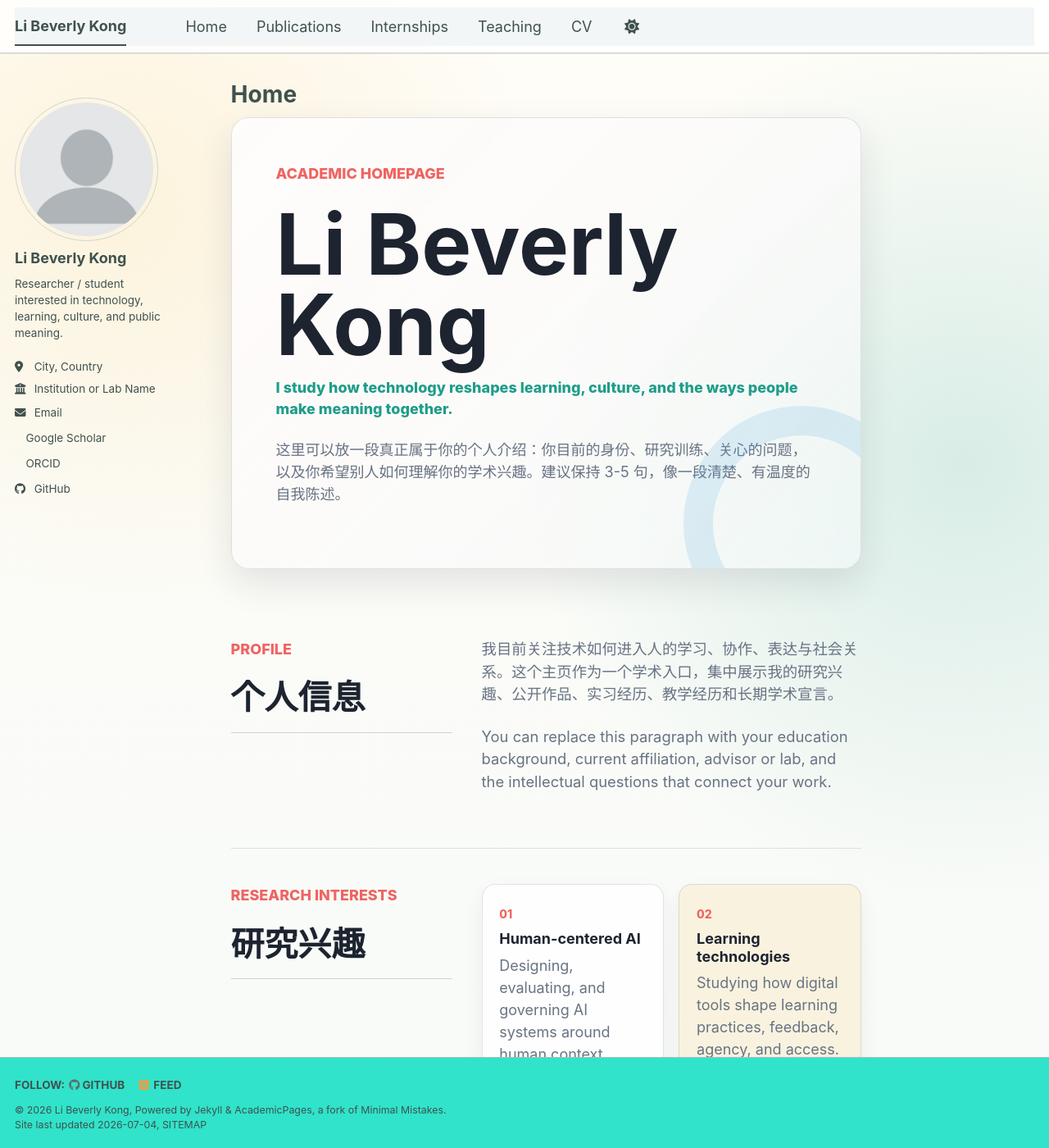
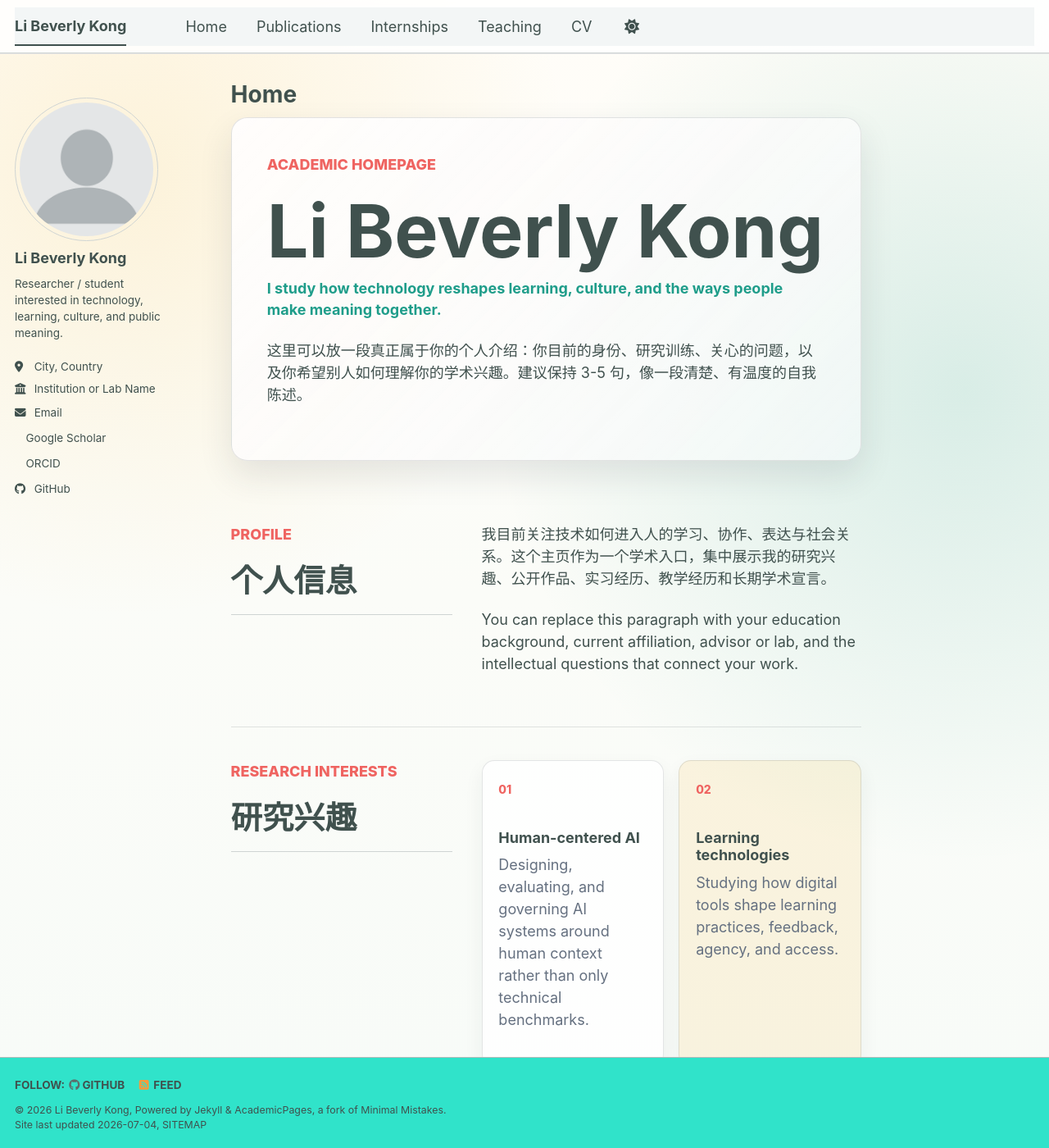
Before and after one commit to Li-Beverly-Kong/Li-Beverly-Kong.github.io, a Jekyll site: the page built from _pages/about.md, in a window 1280 px wide and 1400 px high. Shown: the whole window at 82% size. Built offline with Jekyll 4.4.1, drawn with Linux system fonts in a browser that asks for light colours; a style sheet for code colours, icons or effects is not loaded; some of the changed text lies outside the part shown.

Commit message:
Replace site with fresh Academic Pages customization

```diff
--- a/_includes/head/custom.html
+++ b/_includes/head/custom.html
@@ -21,227 +21,159 @@
 
 <style>
   :root {
-    --lbk-ink: #1d2430;
-    --lbk-muted: #687383;
-    --lbk-line: rgba(29, 36, 48, 0.12);
-    --lbk-coral: #ef6461;
-    --lbk-teal: #1f9d8a;
-    --lbk-yellow: #f6c85f;
-    --lbk-lavender: #8d7ff9;
-    --lbk-sky: #4f9fd9;
-    --lbk-card: rgba(255, 255, 255, 0.78);
-    --lbk-shadow: 0 18px 44px rgba(29, 36, 48, 0.11);
+    --accent-coral: #ef6461;
+    --accent-teal: #1f9d8a;
+    --accent-yellow: #f6c85f;
+    --accent-sky: #4f9fd9;
+    --soft-line: rgba(35, 43, 55, 0.12);
+    --soft-shadow: 0 18px 42px rgba(35, 43, 55, 0.11);
   }
 
   body {
     background:
-      radial-gradient(circle at 12% 8%, rgba(246, 200, 95, 0.18), transparent 28rem),
-      radial-gradient(circle at 92% 18%, rgba(31, 157, 138, 0.16), transparent 30rem),
-      linear-gradient(180deg, #fffdf8 0%, #f6faf8 55%, #fbfbff 100%);
+      radial-gradient(circle at 12% 8%, rgba(246, 200, 95, 0.2), transparent 30rem),
+      radial-gradient(circle at 92% 18%, rgba(31, 157, 138, 0.16), transparent 32rem),
+      linear-gradient(180deg, #fffdf8 0%, #f7fbf8 55%, #fbfbff 100%);
   }
 
   .masthead {
-    background: rgba(255, 255, 255, 0.78);
-    border-bottom: 1px solid var(--lbk-line);
-    backdrop-filter: blur(16px);
+    background: rgba(255, 255, 255, 0.86);
+    border-bottom: 1px solid var(--soft-line);
+    backdrop-filter: blur(14px);
   }
 
-  .page__content h1,
-  .page__content h2,
-  .page__content h3 {
+  .home-hero,
+  .page-hero {
+    margin-bottom: 2rem;
+    padding: 2.4rem;
+    border: 1px solid var(--soft-line);
+    border-radius: 1.1rem;
+    background:
+      linear-gradient(135deg, rgba(255, 255, 255, 0.93), rgba(255, 255, 255, 0.72)),
+      linear-gradient(135deg, rgba(239, 100, 97, 0.15), rgba(31, 157, 138, 0.13));
+    box-shadow: var(--soft-shadow);
+  }
+
+  .home-hero h1,
+  .page-hero h1 {
+    margin: 0 0 0.75rem;
+    font-size: clamp(2.6rem, 7vw, 5.4rem);
+    line-height: 0.98;
     letter-spacing: 0;
   }
 
-  .lbk-hero {
-    position: relative;
-    margin-bottom: 2.25rem;
-    padding: 3rem;
-    overflow: hidden;
-    border: 1px solid var(--lbk-line);
-    border-radius: 1.2rem;
-    background:
-      linear-gradient(135deg, rgba(255, 255, 255, 0.92), rgba(255, 255, 255, 0.66)),
-      linear-gradient(135deg, rgba(239, 100, 97, 0.16), rgba(31, 157, 138, 0.12));
-    box-shadow: var(--lbk-shadow);
-  }
-
-  .lbk-hero::after {
-    content: "";
-    position: absolute;
-    right: -4rem;
-    bottom: -5rem;
-    width: 16rem;
-    height: 16rem;
-    border: 2rem solid rgba(79, 159, 217, 0.16);
-    border-radius: 999px;
-  }
-
-  .lbk-kicker {
+  .eyebrow {
     margin: 0 0 0.65rem;
-    color: var(--lbk-coral);
+    color: var(--accent-coral);
     font-size: 0.76rem;
     font-weight: 800;
     letter-spacing: 0;
     text-transform: uppercase;
   }
 
-  .lbk-hero h1 {
-    max-width: 14ch;
-    margin: 0 0 0.85rem;
-    color: var(--lbk-ink);
-    font-size: clamp(3rem, 8vw, 5.7rem);
-    line-height: 0.96;
-  }
-
-  .lbk-lede {
-    max-width: 760px;
-    margin-bottom: 1rem;
-    color: var(--lbk-teal);
-    font-size: clamp(1.25rem, 2.2vw, 1.7rem);
-    font-weight: 760;
+  .hero-lede {
+    color: var(--accent-teal);
+    font-size: clamp(1.2rem, 2.1vw, 1.65rem);
+    font-weight: 750;
     line-height: 1.42;
   }
 
-  .lbk-intro {
-    max-width: 760px;
-    color: var(--lbk-muted);
-    font-size: 1.04rem;
-  }
-
-  .lbk-section {
+  .home-section {
     display: grid;
     grid-template-columns: minmax(10rem, 15rem) minmax(0, 1fr);
     gap: 2rem;
-    padding: 2.4rem 0;
-    border-bottom: 1px solid var(--lbk-line);
+    padding: 2.2rem 0;
+    border-bottom: 1px solid var(--soft-line);
   }
 
-  .lbk-section h2 {
+  .home-section h2 {
     margin-top: 0;
-    color: var(--lbk-ink);
-    font-size: clamp(1.75rem, 3.2vw, 2.7rem);
+    font-size: clamp(1.65rem, 3vw, 2.5rem);
     line-height: 1.08;
   }
 
-  .lbk-prose {
-    color: var(--lbk-muted);
-    font-size: 1.02rem;
-  }
-
-  .lbk-interest-grid,
-  .lbk-link-grid,
-  .lbk-route-grid,
-  .lbk-card-list {
+  .interest-grid,
+  .link-grid,
+  .card-list {
     display: grid;
     grid-template-columns: repeat(2, minmax(0, 1fr));
     gap: 1rem;
   }
 
-  .lbk-interest-grid article,
-  .lbk-link-grid a,
-  .lbk-route-grid a,
-  .lbk-card-list article,
-  .lbk-empty,
-  .lbk-cv-list section {
-    padding: 1.15rem;
-    border: 1px solid var(--lbk-line);
-    border-radius: 0.9rem;
-    background: var(--lbk-card);
-    box-shadow: 0 10px 26px rgba(29, 36, 48, 0.06);
+  .interest-grid article,
+  .link-grid a,
+  .card-list article,
+  .empty-state,
+  .cv-list section {
+    padding: 1.1rem;
+    border: 1px solid var(--soft-line);
+    border-radius: 0.85rem;
+    background: rgba(255, 255, 255, 0.78);
+    box-shadow: 0 10px 24px rgba(35, 43, 55, 0.06);
   }
 
-  .lbk-interest-grid article:nth-child(2),
-  .lbk-link-grid a:nth-child(2n),
-  .lbk-route-grid a:nth-child(3) {
-    background: rgba(246, 200, 95, 0.16);
+  .interest-grid article:nth-child(2),
+  .link-grid a:nth-child(2n) {
+    background: rgba(246, 200, 95, 0.17);
   }
 
-  .lbk-interest-grid article:nth-child(3),
-  .lbk-route-grid a:nth-child(2) {
-    background: rgba(141, 127, 249, 0.13);
+  .interest-grid article:nth-child(3) {
+    background: rgba(79, 159, 217, 0.14);
   }
 
-  .lbk-interest-grid span,
-  .lbk-card-list span,
-  .lbk-route-grid span {
-    color: var(--lbk-coral);
+  .interest-grid span,
+  .card-list span {
+    color: var(--accent-coral);
     font-size: 0.78rem;
     font-weight: 850;
     text-transform: uppercase;
   }
 
-  .lbk-interest-grid h3,
-  .lbk-card-list h2 {
-    margin: 0.4rem 0 0.45rem;
-    color: var(--lbk-ink);
+  .link-grid a {
+    display: grid;
+    gap: 0.25rem;
+    text-decoration: none;
+    transition: transform 170ms ease, box-shadow 170ms ease, border-color 170ms ease;
   }
 
-  .lbk-interest-grid p,
-  .lbk-link-grid span,
-  .lbk-card-list p,
-  .lbk-note,
-  .lbk-empty p,
-  .lbk-cv-list p {
-    color: var(--lbk-muted);
+  .link-grid a:hover {
+    transform: translateY(-3px);
+    border-color: rgba(31, 157, 138, 0.55);
+    box-shadow: var(--soft-shadow);
   }
 
-  .lbk-link-grid a,
-  .lbk-route-grid a {
-    display: grid;
-    gap: 0.25rem;
-    color: var(--lbk-ink);
-    text-decoration: none;
-    transition: transform 170ms ease, border-color 170ms ease, box-shadow 170ms ease;
+  .link-grid span,
+  .interest-grid p,
+  .card-list p,
+  .empty-state p,
+  .cv-list p {
+    color: #657080;
   }
 
-  .lbk-link-grid a:hover,
-  .lbk-route-grid a:hover {
-    transform: translateY(-3px);
-    border-color: rgba(31, 157, 138, 0.55);
-    box-shadow: var(--lbk-shadow);
+  .statement-section p {
+    font-size: clamp(1.05rem, 1.8vw, 1.28rem);
+    line-height: 1.7;
   }
 
-  .lbk-statement .lbk-prose {
-    font-size: clamp(1.08rem, 2vw, 1.35rem);
-    line-height: 1.68;
-  }
-
-  .lbk-page-hero {
-    margin-bottom: 1.75rem;
-    padding: 2rem;
-    border: 1px solid var(--lbk-line);
-    border-radius: 1rem;
-    background: linear-gradient(135deg, rgba(31, 157, 138, 0.14), rgba(239, 100, 97, 0.12));
-  }
-
-  .lbk-page-hero h1 {
-    margin-bottom: 0.75rem;
-    font-size: clamp(2.3rem, 5vw, 4rem);
-  }
-
-  .lbk-empty {
-    margin-top: 1rem;
-  }
-
-  .lbk-cv-list {
+  .cv-list {
     display: grid;
     gap: 1rem;
   }
 
   @media (max-width: 760px) {
-    .lbk-hero {
-      padding: 2rem;
+    .home-hero,
+    .page-hero {
+      padding: 1.6rem;
     }
 
-    .lbk-section {
+    .home-section {
       grid-template-columns: 1fr;
       gap: 0.75rem;
     }
 
-    .lbk-interest-grid,
-    .lbk-link-grid,
-    .lbk-route-grid,
-    .lbk-card-list {
+    .interest-grid,
+    .link-grid,
+    .card-list {
       grid-template-columns: 1fr;
     }
   }
--- a/_pages/about.md
+++ b/_pages/about.md
@@ -7,23 +7,23 @@
   - /about.html
 ---
 
-<section class="lbk-hero">
-  <p class="lbk-kicker">Academic homepage</p>
+<section class="home-hero">
+  <p class="eyebrow">Academic homepage</p>
   <h1>Li Beverly Kong</h1>
-  <p class="lbk-lede">
+  <p class="hero-lede">
     I study how technology reshapes learning, culture, and the ways people make meaning together.
   </p>
-  <p class="lbk-intro">
+  <p>
     这里可以放一段真正属于你的个人介绍：你目前的身份、研究训练、关心的问题，以及你希望别人如何理解你的学术兴趣。建议保持 3-5 句，像一段清楚、有温度的自我陈述。
   </p>
 </section>
 
-<section class="lbk-section" id="profile">
+<section class="home-section">
   <div>
-    <p class="lbk-kicker">Profile</p>
+    <p class="eyebrow">Profile</p>
     <h2>个人信息</h2>
   </div>
-  <div class="lbk-prose">
+  <div>
     <p>
       我目前关注技术如何进入人的学习、协作、表达与社会关系。这个主页作为一个学术入口，集中展示我的研究兴趣、公开作品、实习经历、教学经历和长期学术宣言。
     </p>
@@ -33,12 +33,12 @@
   </div>
 </section>
 
-<section class="lbk-section">
+<section class="home-section">
   <div>
-    <p class="lbk-kicker">Research interests</p>
+    <p class="eyebrow">Research interests</p>
     <h2>研究兴趣</h2>
   </div>
-  <div class="lbk-interest-grid">
+  <div class="interest-grid">
     <article>
       <span>01</span>
       <h3>Human-centered AI</h3>
@@ -62,12 +62,12 @@
   </div>
 </section>
 
-<section class="lbk-section">
+<section class="home-section">
   <div>
-    <p class="lbk-kicker">Elsewhere</p>
+    <p class="eyebrow">Elsewhere</p>
     <h2>额外个人网站</h2>
   </div>
-  <div class="lbk-link-grid">
+  <div class="link-grid">
     <a href="https://github.com/Li-Beverly-Kong"><strong>GitHub</strong><span>Code and projects</span></a>
     <a href="https://scholar.google.com/"><strong>Google Scholar</strong><span>Publications</span></a>
     <a href="https://www.linkedin.com/"><strong>LinkedIn</strong><span>Professional profile</span></a>
@@ -77,12 +77,12 @@
   </div>
 </section>
 
-<section class="lbk-section lbk-statement" id="statement">
+<section class="home-section statement-section">
   <div>
-    <p class="lbk-kicker">Statement</p>
+    <p class="eyebrow">Statement</p>
     <h2>学术宣言</h2>
   </div>
-  <div class="lbk-prose">
+  <div>
     <p>
       我相信好的研究应该同时具有清晰的问题意识、严谨的方法和对真实世界的责任感。我的工作希望连接理论、系统与人的经验：既追求可验证的知识，也关注知识被谁使用、如何使用，以及它可能改变什么。
     </p>
@@ -91,16 +91,3 @@
     </p>
   </div>
 </section>
-
-<section class="lbk-section">
-  <div>
-    <p class="lbk-kicker">Explore</p>
-    <h2>更多栏目</h2>
-  </div>
-  <div class="lbk-route-grid">
-    <a href="/publications/"><span>Publications</span><strong>论文、文章与研究产出</strong></a>
-    <a href="/internships/"><span>Internships</span><strong>实习、研究助理与实践经历</strong></a>
-    <a href="/teaching/"><span>Teaching</span><strong>课程、助教、工作坊与指导</strong></a>
-    <a href="/cv/"><span>CV</span><strong>完整履历入口</strong></a>
-  </div>
-</section>
```
Also changed, not shown: README.md (+11 -11 lines), _pages/cv.md (+3 -12 lines), _pages/internships.md (+3 -9 lines), _pages/publications.html (+6 -26 lines), _pages/teaching.html (+3 -9 lines), 1 other file.
